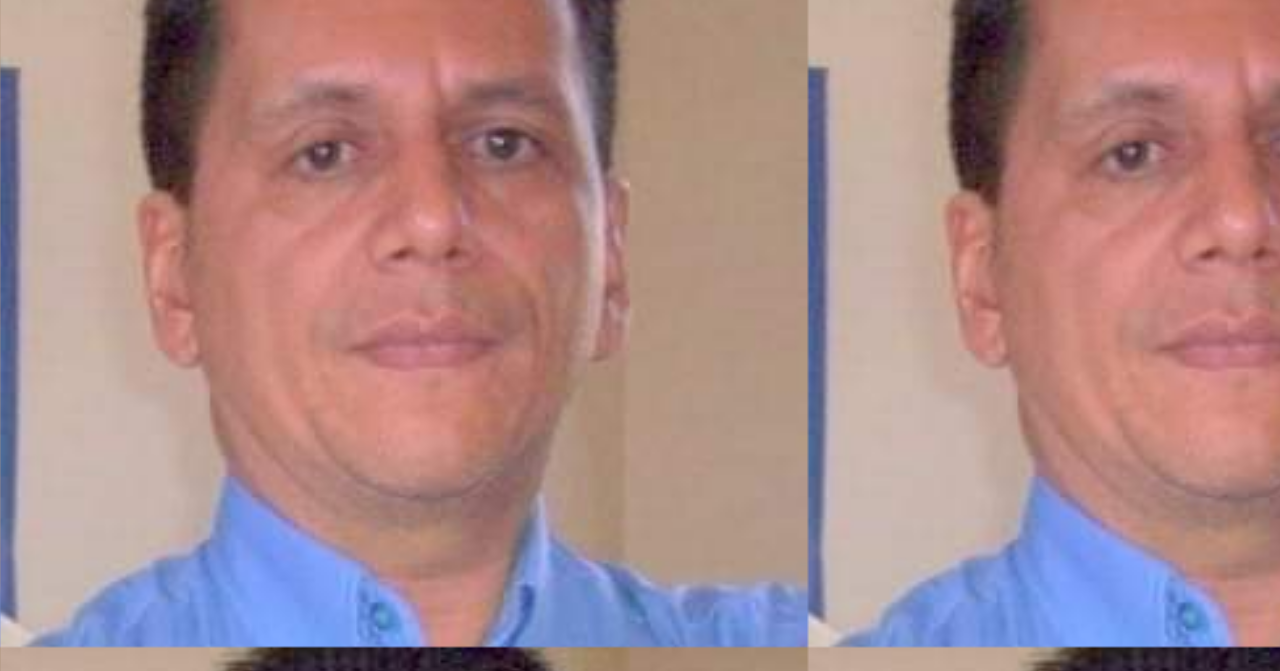
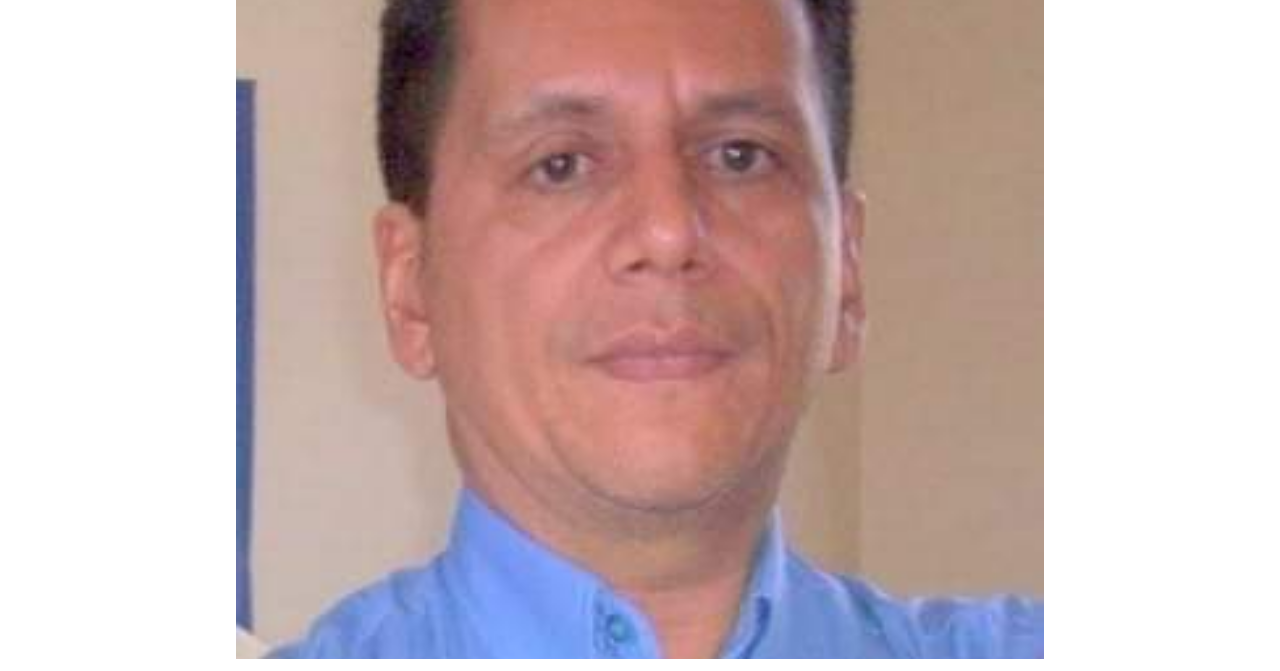
Before and after one commit to ederdaniel22/ImersaoCSS-master, a plain HTML site: page index.html in a window 1280 px wide. Shown: the part 153-824 px from the top of the page. Drawn offline with Linux system fonts and the light colour scheme.

```diff
--- a/css/style.css
+++ b/css/style.css
@@ -1,5 +1,5 @@
 body {
-    background-image: url("/css/img/Perfil.jpg");
+    background: url("../css/img/Perfil.jpg") center / cover no-repeat;
     background-size: auto 100vh;
     color: white;
     height: 100vh;
```
